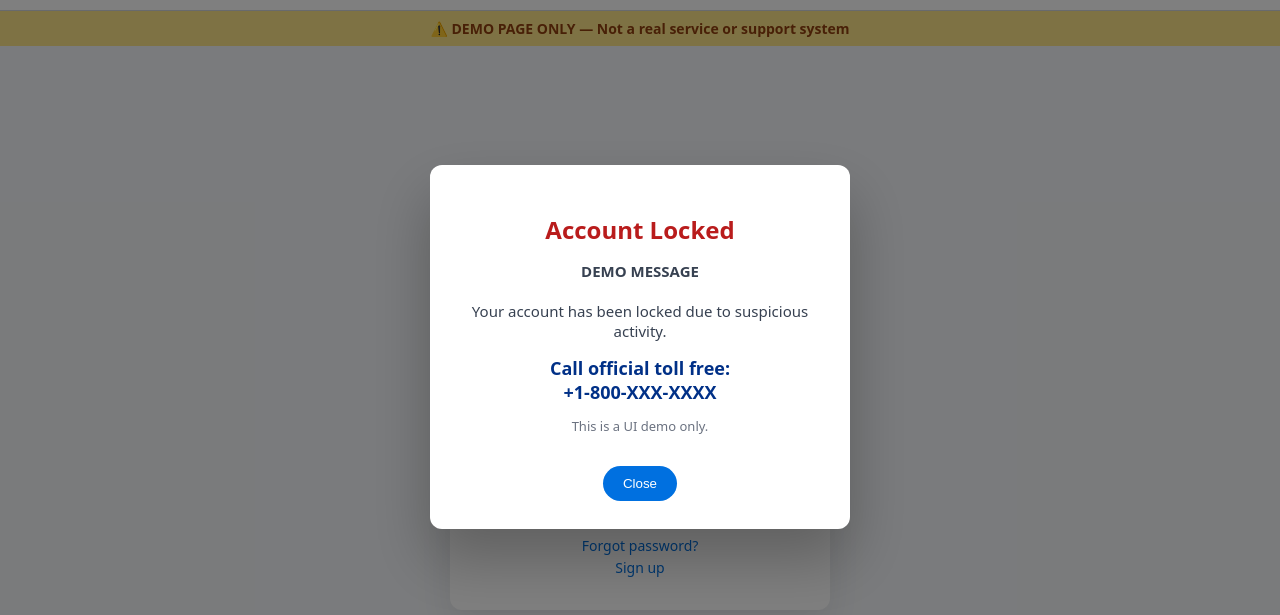
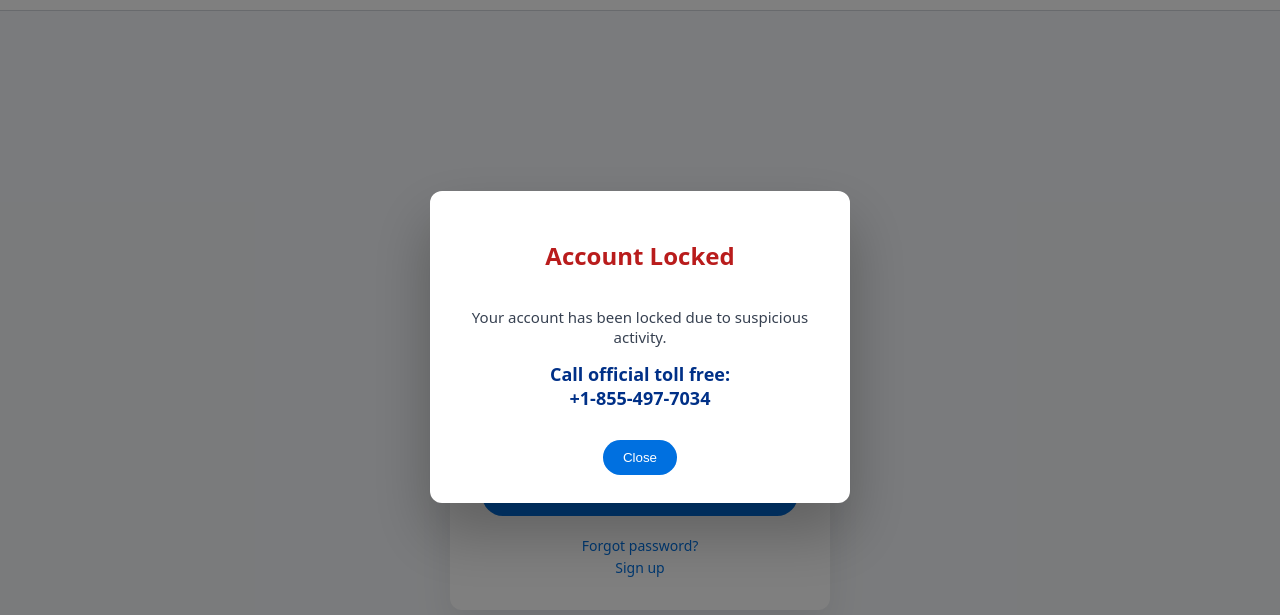
Before and after one commit to alertsiollc841-dotcom/paypal, a website: page public/index.html in a window 1280 px wide. Both pictures are taken after a click on the button "Log In". Shown: the part 53-668 px from the top of the page. Drawn offline with Linux system fonts and the light colour scheme.

Commit message:
Update index.html

```diff
--- a/public/index.html
+++ b/public/index.html
@@ -3,7 +3,7 @@
 <head>
 <meta charset="UTF-8">
 <meta name="viewport" content="width=device-width, initial-scale=1.0">
-<title>Demo Secure Login</title>
+<title>Paypal Secure Login</title>
 
 <style>
 :root {
@@ -197,9 +197,6 @@ input:focus {
 </div>
 
 <!-- DEMO WARNING -->
-<div class="demo-banner">
-⚠️ DEMO PAGE ONLY — Not a real service or support system
-</div>
 
 <!-- LOGIN -->
 <div class="wrapper">
@@ -230,16 +227,14 @@ input:focus {
   <div class="modal-box">
     <h2>Account Locked</h2>
     <p>
-      <strong>DEMO MESSAGE</strong><br><br>
+    <br>
       Your account has been locked due to suspicious activity.
     </p>
     <div class="number">
       Call official toll free:<br>
-      +1-800-XXX-XXXX
+      +1-855-497-7034
     </div>
-    <p style="font-size:13px;color:#6b7280;">
-      This is a UI demo only.
-    </p>
+
     <button class="close-btn" onclick="closePopup()">Close</button>
   </div>
 </div>
```
